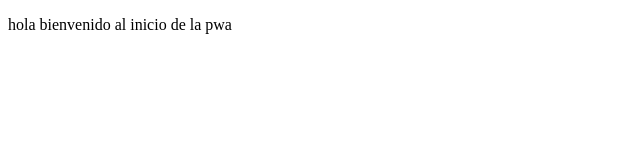
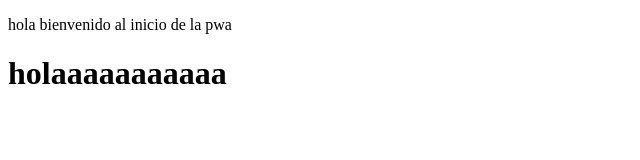
Before and after one commit to adriana-medina-montiel/ejemplo, a plain HTML site: page login.html in a window 1280 px wide. Shown: the whole page, without its empty margins (0-640 px from the left). Drawn offline with Linux system fonts and the light colour scheme.

Commit message:
Add header to login.html

```diff
--- a/login.html
+++ b/login.html
@@ -7,5 +7,6 @@
 </head>
 <body>
     <p>hola bienvenido al inicio de la pwa</p>
+    <h1>holaaaaaaaaaaa</h1>
 </body>
 </html>
```
